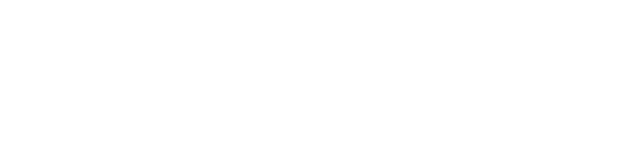
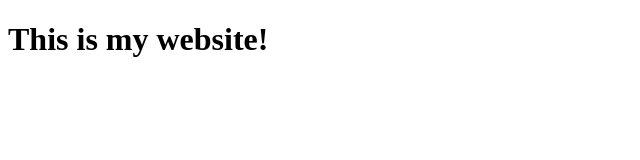
Before and after one commit to Bryson00/Website1, a plain HTML site: page index.html in a window 1280 px wide. Shown: the whole page, without its empty margins (0-640 px from the left). Drawn offline with Linux system fonts and the light colour scheme.

Commit message:
ADD index.html

```diff
--- a/index.html
+++ b/index.html
@@ -1,6 +1,10 @@
 <!DOCTYPE HTML>
 <html lang="en">
     <head>
-        <title>"Website"</title>
+        <title>Website1</title>
     </head>
+
+    <body>
+        <h1>This is my website!</h1>
+    </body>
 </html>
```
